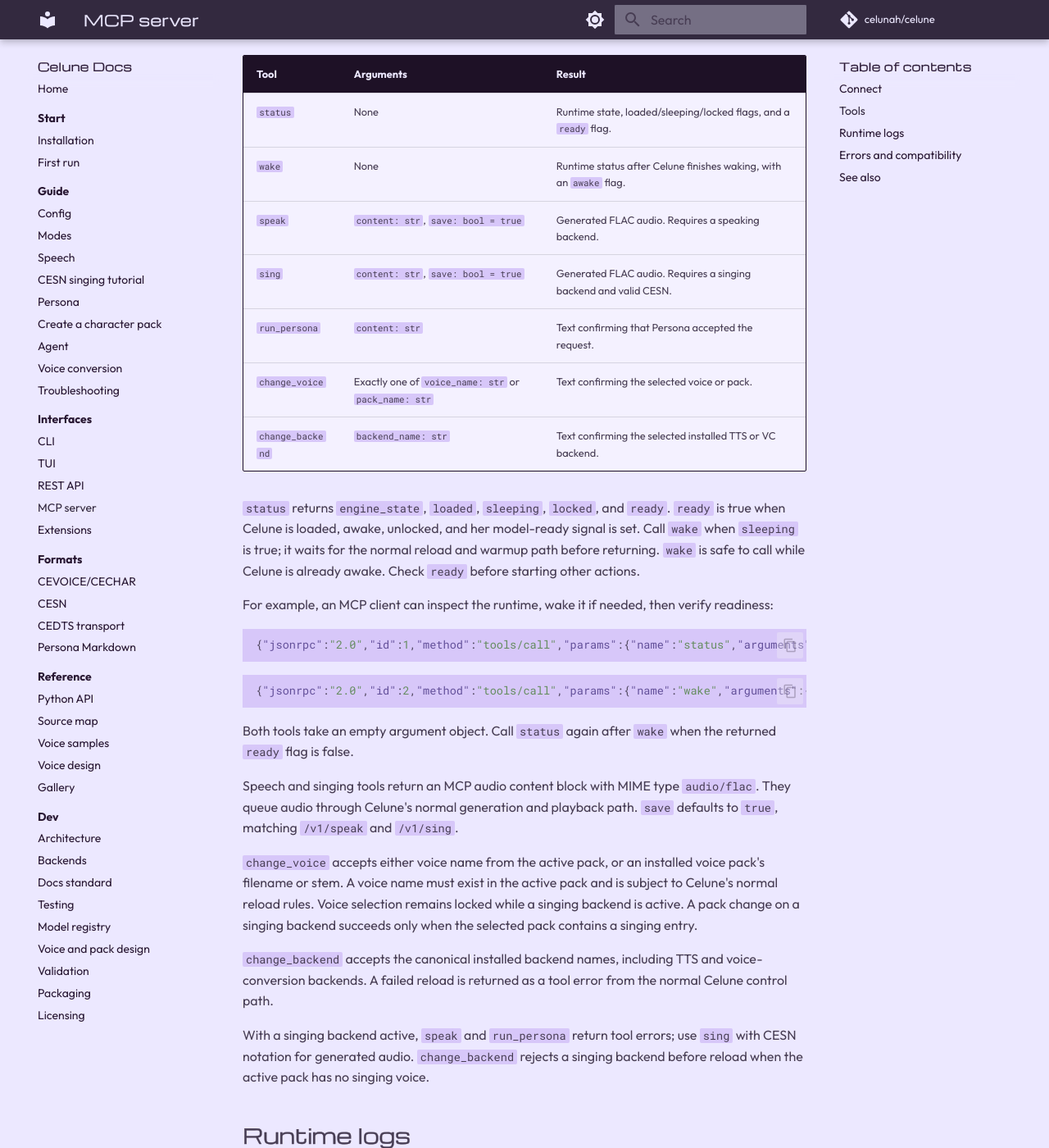
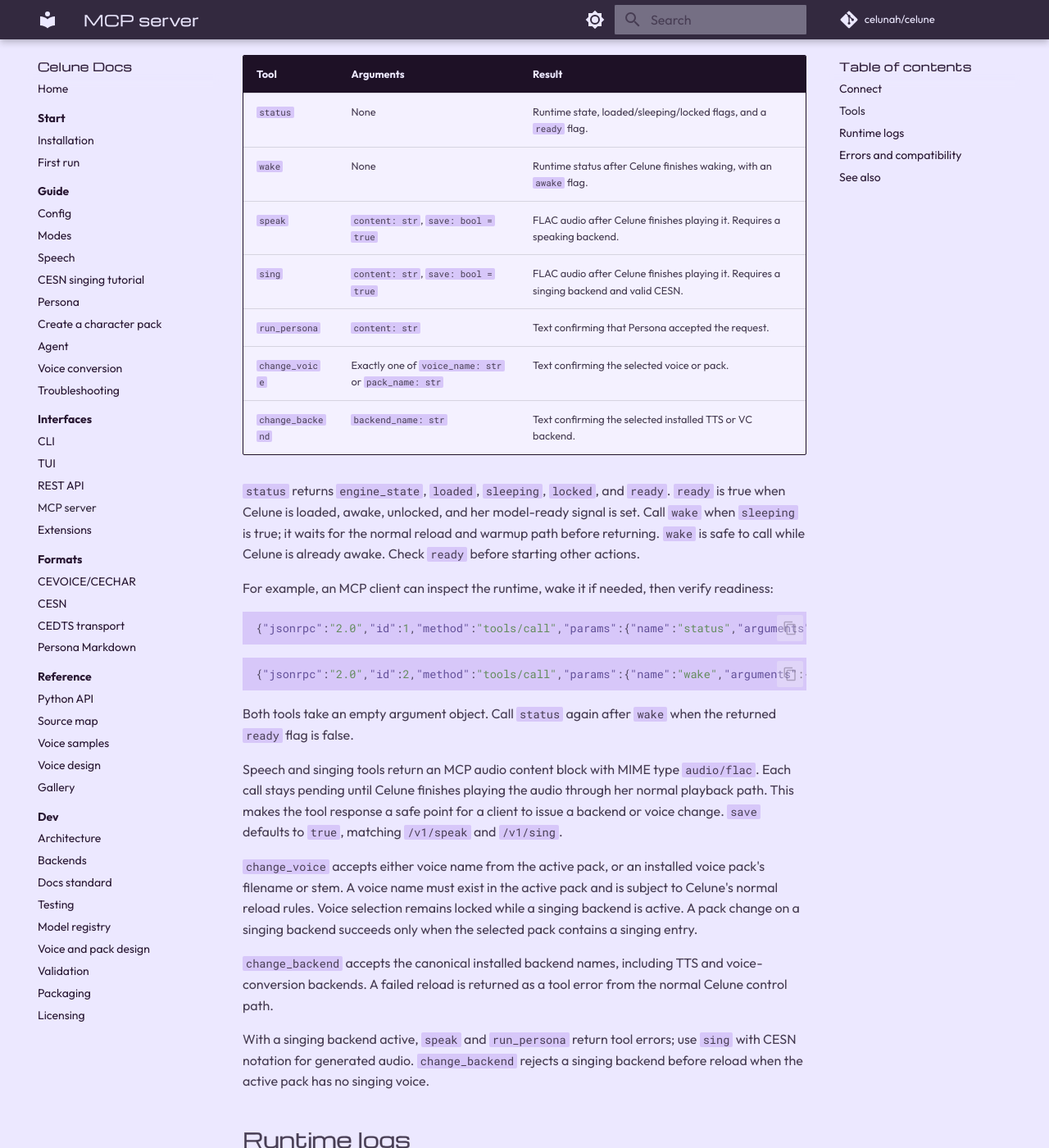
Before and after one commit to celunah/celune, an MkDocs documentation site: the page built from docs/interfaces/mcp.md, in a window 1280 px wide and 1400 px high, scrolled down 736 px. Shown: the whole window at 82% size. Built offline with MkDocs 1.6.1 and Material for MkDocs 9.7.7, drawn with Linux system fonts in a browser that asks for light colours; comment, search, counter and statistics services are not loaded.

Commit message:
fix(mcp): wait for playback before returning audio

```diff
--- a/docs/interfaces/mcp.md
+++ b/docs/interfaces/mcp.md
@@ -26,8 +26,8 @@
 | --- | --- | --- |
 | `status` | None | Runtime state, loaded/sleeping/locked flags, and a `ready` flag. |
 | `wake` | None | Runtime status after Celune finishes waking, with an `awake` flag. |
-| `speak` | `content: str`, `save: bool = true` | Generated FLAC audio. Requires a speaking backend. |
-| `sing` | `content: str`, `save: bool = true` | Generated FLAC audio. Requires a singing backend and valid CESN. |
+| `speak` | `content: str`, `save: bool = true` | FLAC audio after Celune finishes playing it. Requires a speaking backend. |
+| `sing` | `content: str`, `save: bool = true` | FLAC audio after Celune finishes playing it. Requires a singing backend and valid CESN. |
 | `run_persona` | `content: str` | Text confirming that Persona accepted the request. |
 | `change_voice` | Exactly one of `voice_name: str` or `pack_name: str` | Text confirming the selected voice or pack. |
 | `change_backend` | `backend_name: str` | Text confirming the selected installed TTS or VC backend. |
@@ -46,7 +46,7 @@
 
 Both tools take an empty argument object. Call `status` again after `wake` when the returned `ready` flag is false.
 
-Speech and singing tools return an MCP audio content block with MIME type `audio/flac`. They queue audio through Celune's normal generation and playback path. `save` defaults to `true`, matching `/v1/speak` and `/v1/sing`.
+Speech and singing tools return an MCP audio content block with MIME type `audio/flac`. Each call stays pending until Celune finishes playing the audio through her normal playback path. This makes the tool response a safe point for a client to issue a backend or voice change. `save` defaults to `true`, matching `/v1/speak` and `/v1/sing`.
 
 `change_voice` accepts either voice name from the active pack, or an installed voice pack's filename or stem. A voice name must exist in the active pack and is subject to Celune's normal reload rules. Voice selection remains locked while a singing backend is active. A pack change on a singing backend succeeds only when the selected pack contains a singing entry.
 
```
Also changed, not shown: 3 other files.
